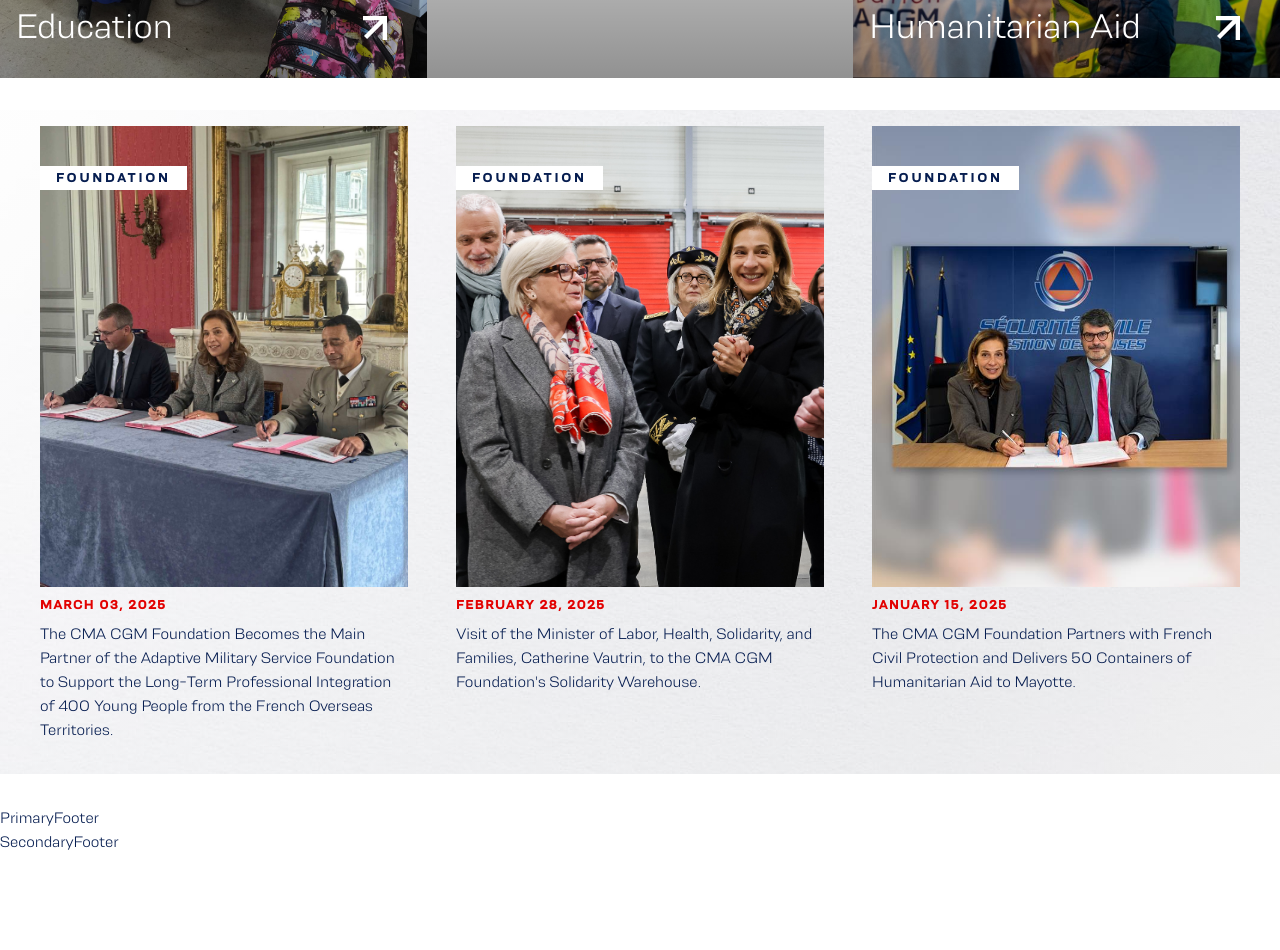
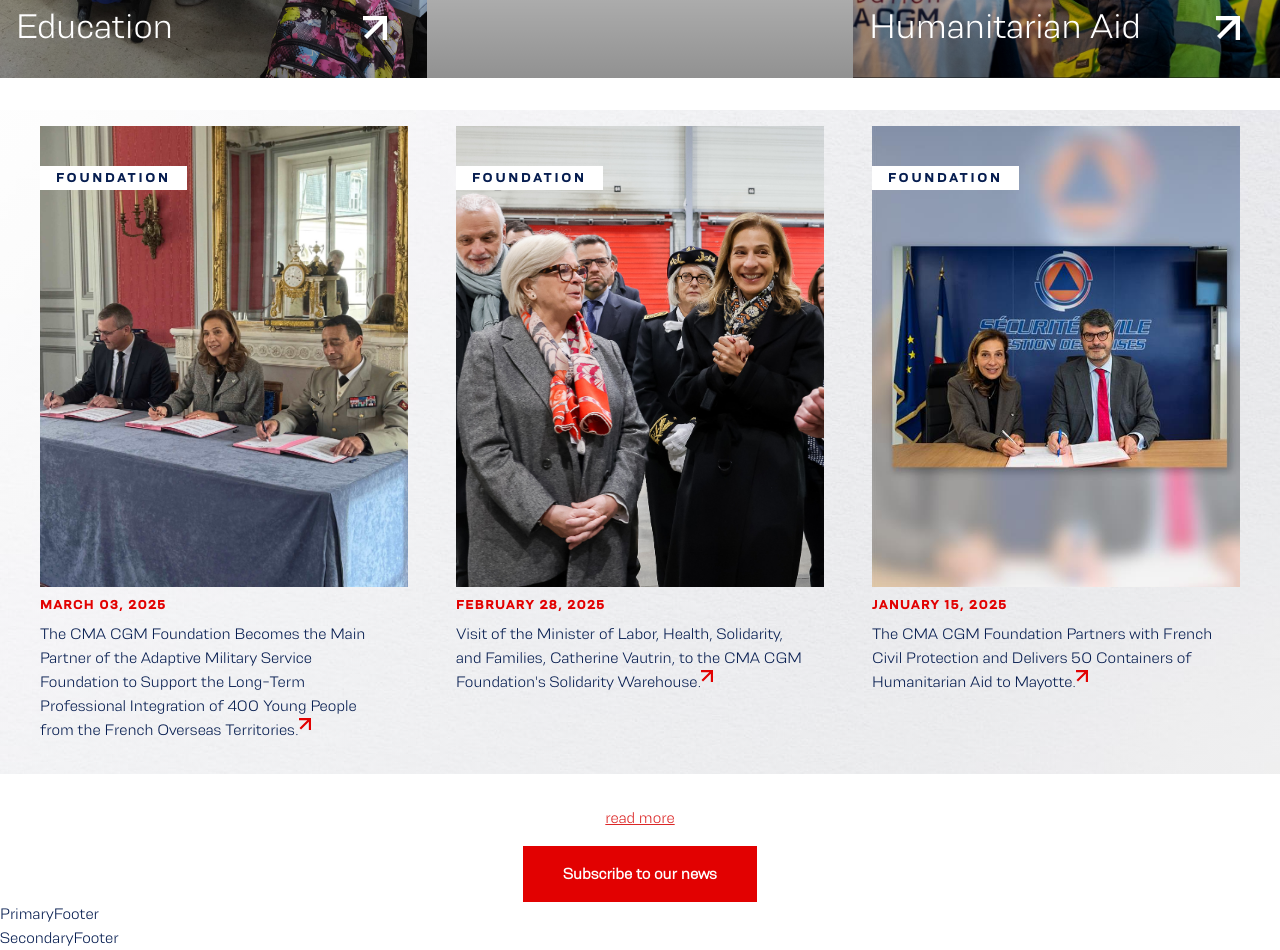
Before and after one commit to hadyawayda/foundation-clone, a Next.js app: page / in a window 1280 px wide. Shown: the part 1440-2390 px from the top of the page. Before the commit the page ends 2294 px from the top, so only its background shows below. Built offline with nearby package versions, Linux system fonts and the light colour scheme.

Commit message:
Created the subscribe section

```diff
--- a/components/News/MediaCard.tsx
+++ b/components/News/MediaCard.tsx
@@ -1,9 +1,11 @@
 import Image from "next/image";
+import Link from "next/link";
 
 interface MediaCardProps {
   title: string;
   date: string;
   imageSrc: string;
+  url: string;
   description: string;
   animationClass?: string;
 }
@@ -12,11 +14,12 @@
   title,
   date,
   imageSrc,
+  url,
   description,
   animationClass = "",
 }: MediaCardProps) => {
   return (
-    <div className={`foundation-card w-full sm:w-1/3 px-6 ${animationClass}`}>
+    <Link href={url} className={`foundation-card w-full sm:w-1/3 px-6 ${animationClass}`}>
       <div className="news-image-container relative overflow-hidden">
         <Image
           src={`/Assets/Images/${imageSrc}`}
@@ -31,9 +34,9 @@
       </div>
       <div className="mt-2">
         <p className="news-date font-black uppercase">{date}</p>
-        <p className="mt-2">{description}</p>
+        <p className="mt-2 news-description">{description}</p>
       </div>
-    </div>
+    </Link>
   );
 };
 
--- a/components/News/SubscribeSection.tsx
+++ b/components/News/SubscribeSection.tsx
@@ -1,8 +1,17 @@
+import Link from "next/link";
 
 const SubscribeSection = () => {
-	return (<>
+	return (
+	  <div className="subscribe-section flex flex-col items-center text-center mt-8">
+		<Link href="https://www.cmacgm-group.com/en/news-media" className="read-more text-red-600 text-md font-extralight mb-4 underline">
+		  read more
+		</Link>
 
-	</>);
+		<Link href="https://cloud.customer.cmacgm-group.com/news_subscribe" className="subscribe-button text-white font-bold py-4 px-10 transition-all duration-300">
+		  Subscribe to our news
+		</Link>
+	  </div>
+	);
   };
 
   export default SubscribeSection;
--- a/components/News/news.css
+++ b/components/News/news.css
@@ -24,6 +24,33 @@
 	height: 36vw;
 }
 
+.news-description {
+	position: relative;
+	display: inline-block;
+	padding-right: 16px;
+}
+
+.news-description::after {
+	content: "";
+	position: absolute;
+	bottom: 6;
+	right: 6;
+	width: 12px;
+	height: 12px;
+	background-image: url("/Assets/Images/arrow-red.svg");
+	background-size: contain;
+	background-repeat: no-repeat;
+}
+
+.subscribe-button {
+	background-color: var(--hover-color);
+}
+
+.subscribe-button:hover {
+	background-color: var(--foreground);
+	color: white;
+}
+
 @keyframes fadeInUp {
 	from {
 	  opacity: 0;
--- a/constants/News.ts
+++ b/constants/News.ts
@@ -3,6 +3,7 @@
 	  title: "FOUNDATION",
 	  date: "MARCH 03, 2025",
 	  imageSrc: "Vignette_accroche.jpg",
+	  url: "https://www.cmacgm-group.com/en/news-media/cma-cgm-foundation-becomes-main-partner-adaptive-military-service-foundation-support",
 	  description:
 		"The CMA CGM Foundation Becomes the Main Partner of the Adaptive Military Service Foundation to Support the Long-Term Professional Integration of 400 Young People from the French Overseas Territories.",
 	  animationClass: "",
@@ -11,6 +12,7 @@
 	  title: "FOUNDATION",
 	  date: "FEBRUARY 28, 2025",
 	  imageSrc: "hp201.jpg",
+	  url: "https://www.cmacgm-group.com/en/news-media/visit-minister-labor-health-solidarity-families-catherine-vautrin-cma-cgm-foundation-solidarity-warehouse",
 	  description:
 		"Visit of the Minister of Labor, Health, Solidarity, and Families, Catherine Vautrin, to the CMA CGM Foundation's Solidarity Warehouse.",
 	  animationClass: "animate-fadeInUp delay-150",
@@ -19,6 +21,7 @@
 	  title: "FOUNDATION",
 	  date: "JANUARY 15, 2025",
 	  imageSrc: "Secu_Civile.jpg",
+	  url: "https://www.cmacgm-group.com/en/news-media/cma-cgm-foundation-partners-french-civil-protection-to-aid-mayotte",
 	  description:
 		"The CMA CGM Foundation Partners with French Civil Protection and Delivers 50 Containers of Humanitarian Aid to Mayotte.",
 	  animationClass: "animate-fadeInUp delay-300",
```
Also changed, not shown: public/Assets/Images/arrow-red.svg (added).
